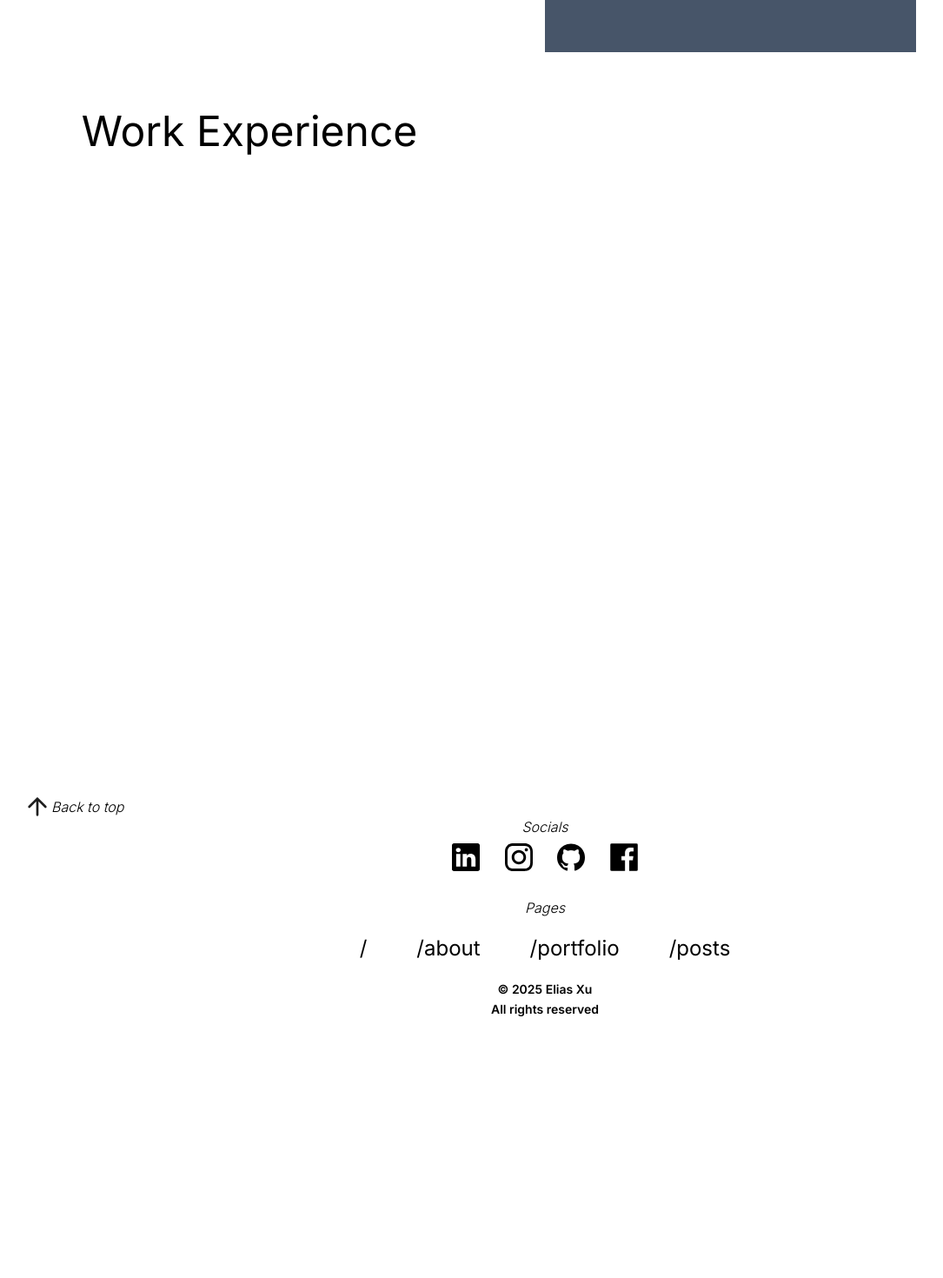
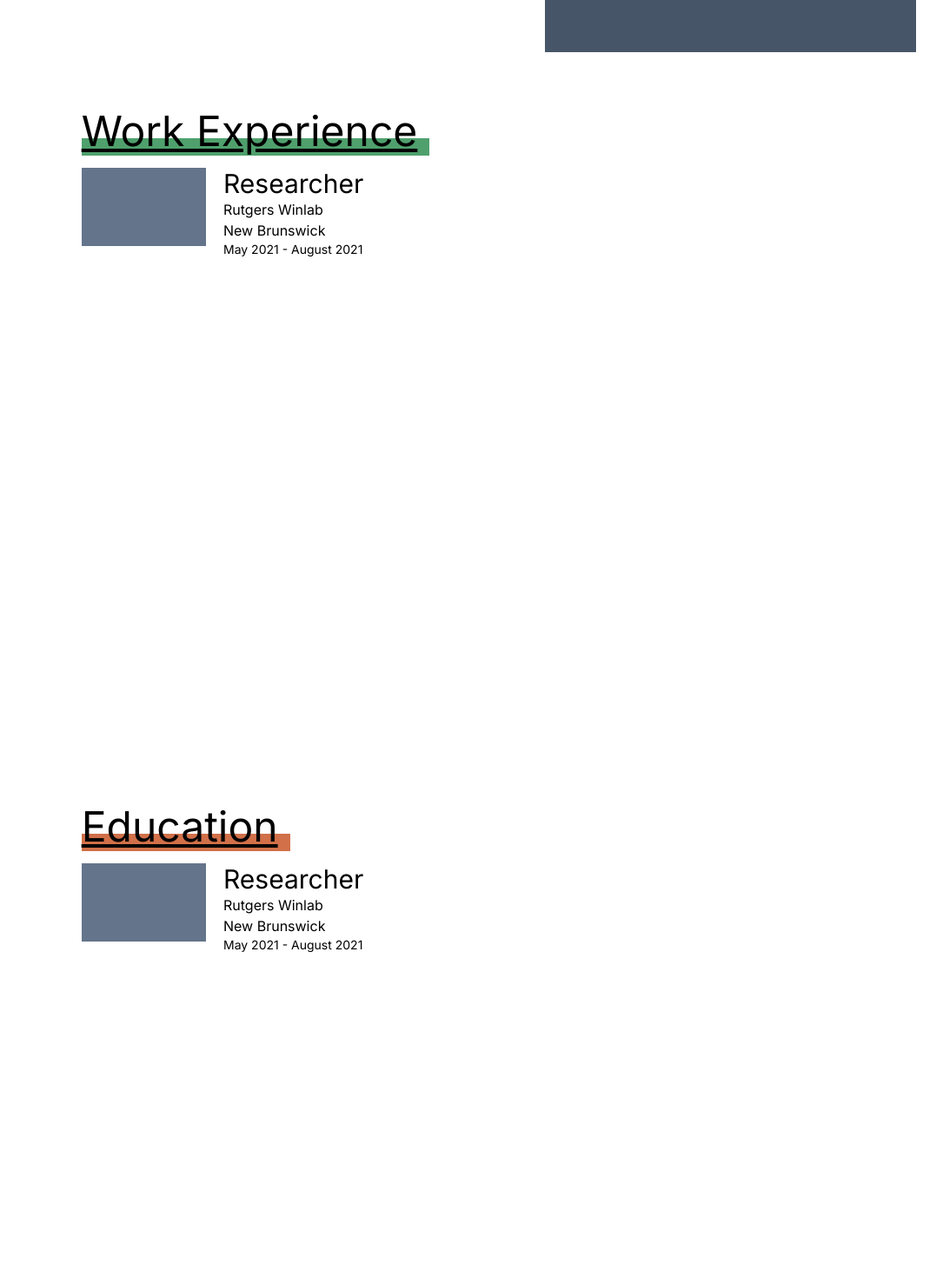
Before and after one commit to Elias2660/elias2660.github.io, a Next.js app: page /about in a window 1280 px wide. Shown: the part 500-1970 px from the top of the page at 87% size, without its empty margins (13-1098 px from the left). Before the commit the page ends 1696 px from the top, so only its background shows below. Built offline with nearby package versions, Linux system fonts and the light colour scheme.

Commit message:
add additionall stuff for about page

```diff
--- a/src/app/about/page.tsx
+++ b/src/app/about/page.tsx
@@ -13,9 +13,42 @@ export default function About() {
         </div>
         <div className="h-[100vh] w-full grid grid-cols-12 grid-rows-12" >
             <div className="relative inline-block col-start-2 col-span-full row-start-2 row-span-1 ">
-                <h1 className="text-5xl">
+                <h1 className="text-5xl underline">
                     Work Experience
                 </h1>
+                <span className="gap-x-0 mt-8 absolute opacity-75 inset-0 bottom-1 -z-10 bg-green-700 h-5 w-[25rem]" />
+            </div>
+            <div className="col-start-2 col-end-11 row-start-3 row-span-3">
+                <div className="h-full w-full grid grid-cols-12 grid-rows-2 gap-5">
+                    <div className="bg-slate-500 col-start-1 col-span-2 row-start-1 row-span-1" />
+                    <div className="col-start-3 col-span-full row-start-1 row-span-full">
+                        <h1 className="text-3xl">Researcher</h1>
+                        <p className="text-base">Rutgers Winlab</p>
+                        <p className="text-base">New Brunswick</p>
+                        <p className="text-sm">May 2021 - August 2021</p>
+
+                    </div>
+                </div>
+            </div>
+
+        </div>
+        <div className="h-[100vh] w-full grid grid-cols-12 grid-rows-12" >
+            <div className="relative inline-block col-start-2 col-span-full row-start-2 row-span-1 ">
+                <h1 className="text-5xl underline">
+                    Education
+                </h1>
+                <span className="gap-x-0 mt-8 absolute opacity-75 inset-0 bottom-1 -z-10 bg-orange-700 h-5 w-[15rem]" />
+            </div>
+            <div className="col-start-2 col-end-11 row-start-3 row-span-3">
+                <div className="h-full w-full grid grid-cols-12 grid-rows-2 gap-5">
+                    <div className="bg-slate-500 col-start-1 col-span-2 row-start-1 row-span-1" />
+                    <div className="col-start-3 col-span-full row-start-1 row-span-full">
+                        <h1 className="text-3xl">Researcher</h1>
+                        <p className="text-base">Rutgers Winlab</p>
+                        <p className="text-base">New Brunswick</p>
+                        <p className="text-sm">May 2021 - August 2021</p>
+                    </div>
+                </div>
             </div>
         </div>
     </>)
```
